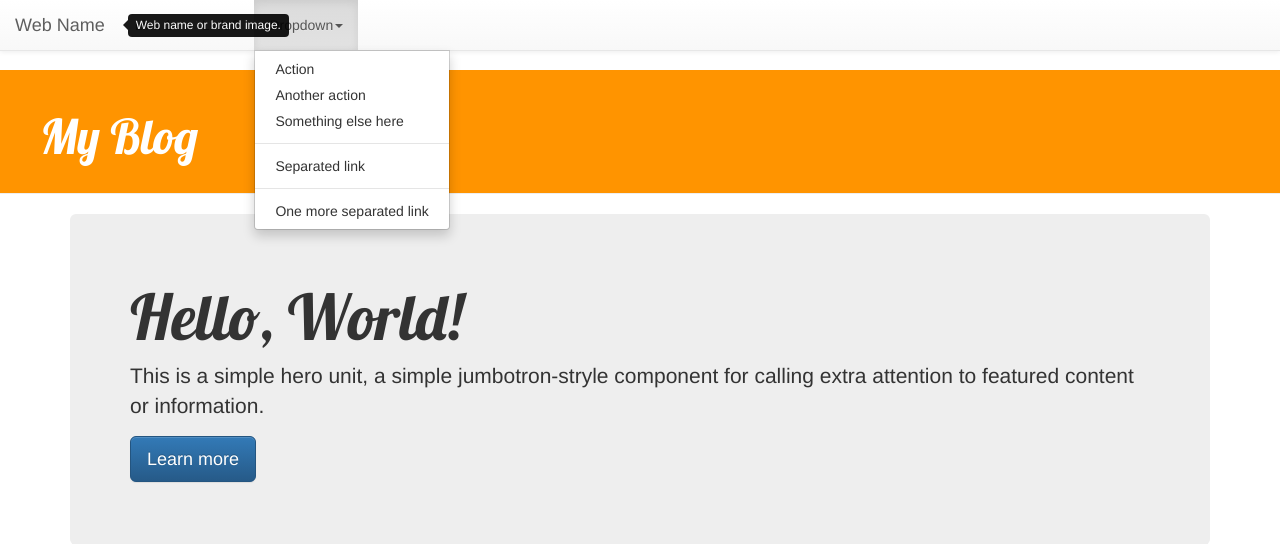
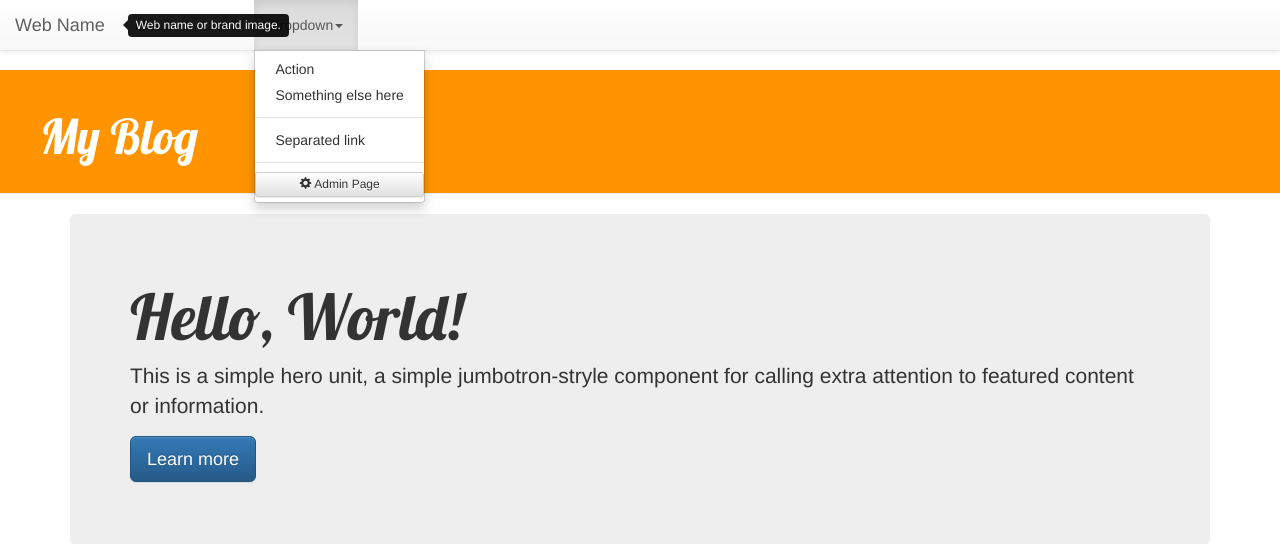
Before and after one commit to jek10/css-test, a Django app: page / in a window 1280 px wide, after a click on "Dropdown". Shown: the top 544 px of the page. Run offline with Django 3.2, Linux system fonts and the light colour scheme; data that the repository does not hold is empty; some libraries are stand-ins or nearby versions.

Commit message:
Some adjustment admin button added.

```diff
--- a/blog/templates/blog/base.html
+++ b/blog/templates/blog/base.html
@@ -61,13 +61,12 @@
                 <a href="#" class="dropdown-toggle" data-toggle="dropdown" role="button" aria-expanded="false">Dropdown<span class="caret"></span></a>
                 <ul class="dropdown-menu" role="menu">
                 <li><a href="#">Action</a></li>
-                <li><a href="#">Another action</a></li>
                 <li><a href="#">Something else here</a></li>
                 <li class="divider"></li>
                 <li><a href="#">Separated link</a></li>
                 <li class="divider"></li>
-                <li><a href="#">One more separated link</a>
-                </li>
+                <li><a href="{% url 'admin:index' %}#" class="btn btn-default btn-sm">
+                <span class="glyphicon glyphicon-cog"></span> Admin Page</a></li>
             </ul>
         </li>
     </ul>
--- a/blog/urls.py
+++ b/blog/urls.py
@@ -1,4 +1,4 @@
-from django.conf.urls import url
+from django.conf.urls import include, url
 from . import views
 
 urlpatterns = [
--- a/blog/views.py
+++ b/blog/views.py
@@ -1,7 +1,9 @@
 from django.shortcuts import render
 from django.utils import timezone
 from .models import Post
+from .forms import PostForm
+from django.shortcuts import redirect
 
 def post_list(request):
-    posts = Post.objects.order_by('-published_date')
+    posts = Post.objects.order_by('-created_date')
     return render(request, 'blog/post_list.html', {'posts': posts})
```
Also changed, not shown: blog/forms.py (added, +9 -0 lines).
